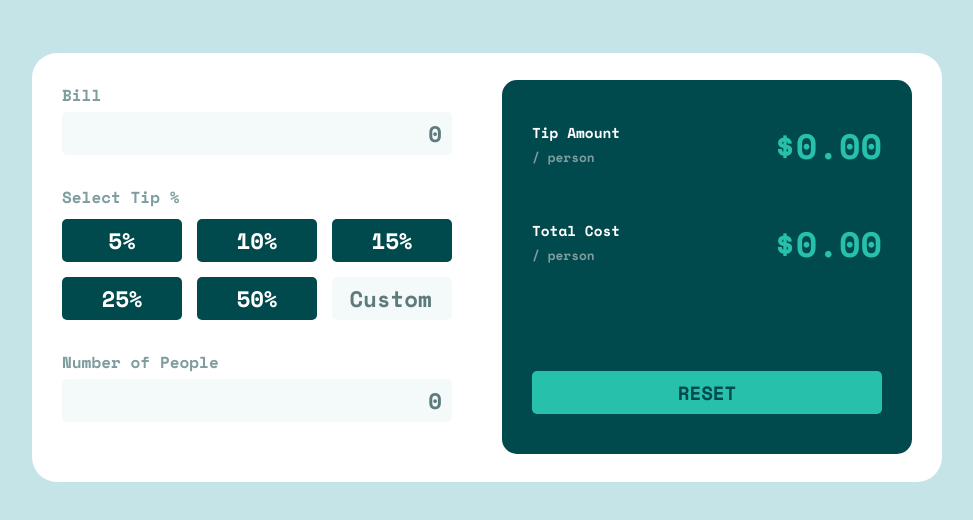
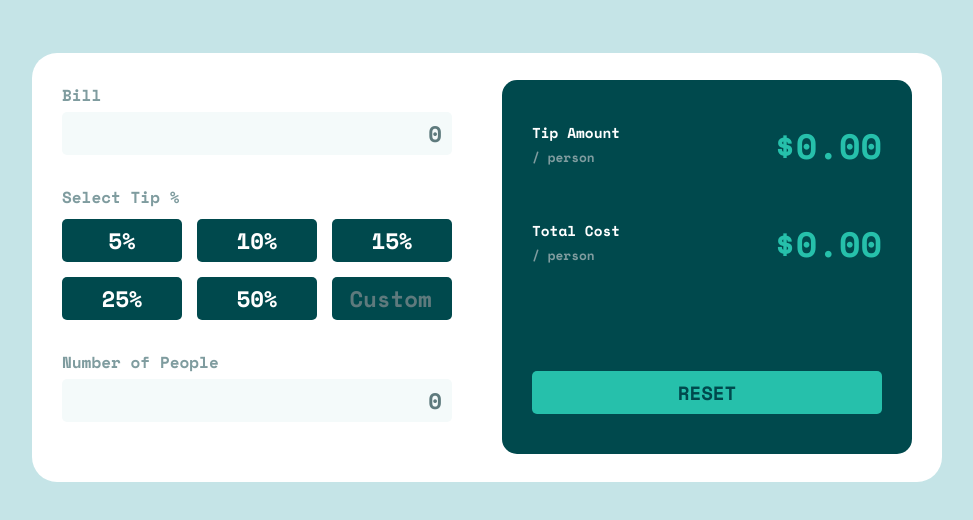
Before and after one commit to RoanMacmillan/tip-calculator, a plain HTML site: page index.html in a window 1280 px wide. Shown: the part 160-680 px from the top of the page, without its empty margins (153-1126 px from the left). Drawn offline with nearby package versions, Linux system fonts and the light colour scheme.

Commit message:
small input changes

```diff
--- a/index.html
+++ b/index.html
@@ -48,7 +48,7 @@
 
             <button value=".50" class="tip-btn">50%</button>
 
-            <input type="text" id="custom" placeholder="Custom" maxlength="2">
+            <input class="tip-btn" type="text" id="custom" placeholder="Custom" maxlength="2">
 
 
 
```
